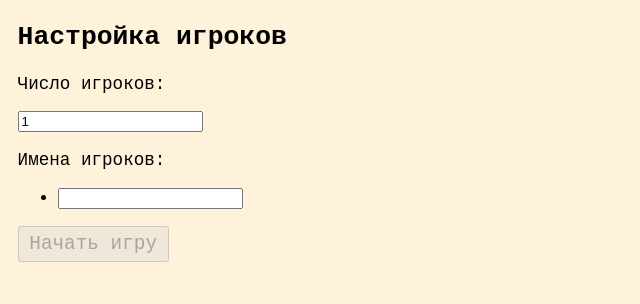
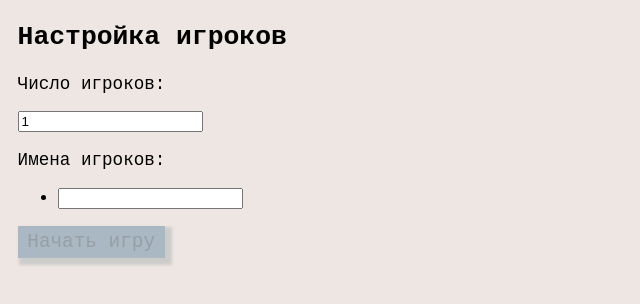
Before and after one commit to Ekvisa/ScoreCounter2, a React (Create React App) app: page / in a window 1280 px wide. Shown: the top 304 px of the page, without its empty margins (0-640 px from the left). Built offline with nearby package versions, Linux system fonts and the light colour scheme.

Commit message:
add localstorage

```diff
--- a/src/App/App.scss
+++ b/src/App/App.scss
@@ -1,5 +1,7 @@
+@use "../colors" as *;
+
 body {
-  background-color: #fff2db;
+  background: $bgColor;
 }
 .App {
   font-family: "Fira Code", monospace;
@@ -12,42 +14,19 @@ button {
   font-size: 1.1em;
   padding: 0.25em 0.5em;
   cursor: pointer;
+  background-color: $buttonsBGColor;
+  transition: all 0.3s ease;
+  box-shadow: 4px 4px 3px 3px rgba(26, 71, 84, 0.27);
+  border: none;
   &:disabled {
     cursor: not-allowed;
+    opacity: 0.6;
+  }
+  &:enabled:hover {
+    box-shadow: 0 0 3px 3px rgba(26, 71, 84, 0.27);
+    filter: saturate(150%);
+  }
+  &.add {
+    background: $accentColor;
   }
 }
-
-/* .App-logo {
-  height: 40vmin;
-  pointer-events: none;
-}
-
-@media (prefers-reduced-motion: no-preference) {
-  .App-logo {
-    animation: App-logo-spin infinite 20s linear;
-  }
-}
-
-.App-header {
-  background-color: #282c34;
-  min-height: 100vh;
-  display: flex;
-  flex-direction: column;
-  align-items: center;
-  justify-content: center;
-  font-size: calc(10px + 2vmin);
-  color: white;
-}
-
-.App-link {
-  color: #61dafb;
-}
-
-@keyframes App-logo-spin {
-  from {
-    transform: rotate(0deg);
-  }
-  to {
-    transform: rotate(360deg);
-  }
-} */
--- a/src/App/App.tsx
+++ b/src/App/App.tsx
@@ -1,4 +1,4 @@
-import React, { useState } from "react";
+import React, { useEffect, useState } from "react";
 import Setup from "../Setup/Setup";
 import Table from "../Table/Table";
 import { PlayerType, GameState } from "../types";
@@ -6,8 +6,49 @@ import { sortByScore } from "../utils";
 import "./App.scss";
 
 function App() {
-  const [players, setPlayers] = useState<PlayerType[]>([]);
-  const [gameState, setGameState] = useState<GameState>("setup");
+  const [players, setPlayers] = useState<PlayerType[]>(() => {
+    const saved = localStorage.getItem("game");
+    if (saved) {
+      try {
+        return JSON.parse(saved).players ?? [];
+      } catch {
+        return [];
+      }
+    }
+    return [];
+  });
+
+  const [gameState, setGameState] = useState<GameState>(() => {
+    const saved = localStorage.getItem("game");
+    if (saved) {
+      try {
+        return JSON.parse(saved).gameState ?? "setup";
+      } catch {
+        return "setup";
+      }
+    }
+    return "setup";
+  });
+
+  useEffect(() => {
+    localStorage.setItem("game", JSON.stringify({ players, gameState }));
+  }, [players, gameState]);
+
+  // useEffect(() => {
+  //   const saved = localStorage.getItem("game");
+  //   if (saved) {
+  //     const { players, gameState } = JSON.parse(saved);
+  //     setPlayers(players);
+  //     setGameState(gameState);
+  //   }
+  // }, []);
+
+  // const [players, setPlayers] = useState<PlayerType[]>([]);
+  // const [gameState, setGameState] = useState<GameState>("setup");
+
+  // useEffect(() => {
+  //   localStorage.setItem("game", JSON.stringify({ players, gameState }));
+  // }, [players, gameState]);
 
   const startGame = (names: string[]) => {
     const prepared = names.map((name) => ({
--- a/src/Player/Player.css
+++ b/src/Player/Player.css
@@ -1,18 +1,5 @@
 .leader {
-  color: rgb(201, 70, 19);
-}
-
-.total-pending {
-  color: gray;
-}
-
-span {
-  cursor: pointer;
-}
-
-span.disabled {
-  cursor: default;
-  color: gray;
+  color: rgb(136, 24, 58);
 }
 
 /*# sourceMappingURL=Player.css.map */
--- a/src/Player/Player.scss
+++ b/src/Player/Player.scss
@@ -1,15 +1,4 @@
+@use "../colors" as *;
 .leader {
-  color: rgb(201, 70, 19);
+  color: $leaderColor;
 }
-.total-pending {
-  color: gray;
-}
-
-span {
-  cursor: pointer;
-}
-
-span.disabled {
-  cursor: default;
-  color: gray;
-}
--- a/src/Player/Player.tsx
+++ b/src/Player/Player.tsx
@@ -2,7 +2,7 @@ import React from "react";
 import ScoreCell from "../ScoreCell/ScoreCell";
 import { GameState, PlayerType } from "../types";
 import { countPlayerTotal } from "../utils";
-import "./Player.css";
+import "./Player.scss";
 
 type PlayerProps = {
   player: PlayerType;
--- a/src/Table/Table.css
+++ b/src/Table/Table.css
@@ -7,9 +7,9 @@
   overflow-x: auto;
 }
 .scene .tableWrapper table {
-  background-image: linear-gradient(270deg, #c1f6dd, rgb(72, 151, 77) 90vw);
+  background-image: linear-gradient(270deg, #118292, #82c1ae 90vw);
   border-collapse: collapse;
-  color: rgb(6, 76, 11);
+  color: white;
 }
 .scene .tableWrapper table input {
   width: 4em;
@@ -24,7 +24,7 @@
   position: sticky;
   left: 0;
   text-align: left;
-  background-color: #d0eecf;
+  background-color: #118292;
 }
 
 /*# sourceMappingURL=Table.css.map */
--- a/src/Table/Table.scss
+++ b/src/Table/Table.scss
@@ -1,3 +1,4 @@
+@use "../colors" as *;
 .scene {
   display: flex;
   flex-direction: column;
@@ -5,9 +6,13 @@
   .tableWrapper {
     overflow-x: auto;
     table {
-      background-image: linear-gradient(270deg, #c1f6dd, rgb(72, 151, 77) 90vw);
+      background-image: linear-gradient(
+        270deg,
+        $tableBGColor,
+        $tableGradentColor 90vw
+      );
       border-collapse: collapse;
-      color: rgb(6, 76, 11);
+      color: $tableTextColor;
       input {
         width: 4em;
       }
@@ -20,7 +25,7 @@
             position: sticky;
             left: 0;
             text-align: left;
-            background-color: #d0eecf;
+            background-color: $tableBGColor;
           }
         }
       }
--- a/src/Table/Table.tsx
+++ b/src/Table/Table.tsx
@@ -57,10 +57,11 @@ function Table({
                 ))}
               <th>
                 <button //Add round
+                  className="add"
                   onClick={addRound}
                   disabled={hasEmpty || gameState === "finished"}
                 >
-                  +
+                  ➕
                 </button>
               </th>
               <th>Итог</th>
--- /dev/null
+++ b/src/_colors.scss
@@ -0,0 +1,10 @@
+$bgColor: #eee6e3;
+$buttonsBGColor: #7e9aae;
+
+$tableBGColor: #c3d7d1;
+$tableGradentColor: #94b2ae;
+$tableTextColor: rgb(20, 60, 20);
+
+$leaderColor: rgb(192, 57, 113); // насыщенный летний красный
+
+$accentColor: #ad8ea4;
```
Also changed, not shown: 1 other file (tests, documents, lock files or other folders).
